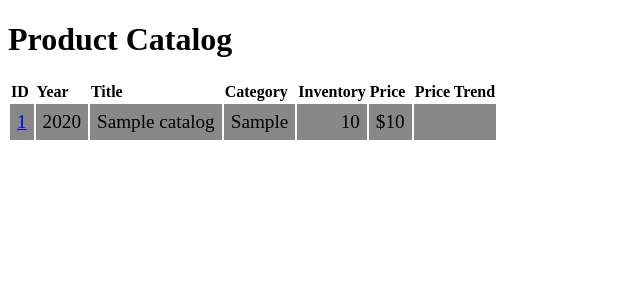
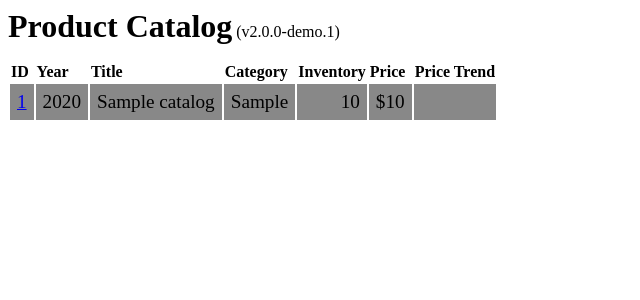
Before and after one commit to PrahladKulkarni/aws, a Spring app: page /product_list in a window 1280 px wide. Shown: the top 300 px of the page, without its empty margins (0-640 px from the left). Run offline with Thymeleaf, Linux system fonts and the light colour scheme; the template is opened without the code that fills it: most values are stand-ins (such as "Sample title", 1, 10 or a date in 2020); data that the repository does not hold is empty.

Commit message:
Latest version of the ProductCatalogUI application code

```diff
--- a/application/ProductCatalogUI/src/main/java/com/aws/vokunev/prodcatalog/controller/LogoutController.java
+++ b/application/ProductCatalogUI/src/main/java/com/aws/vokunev/prodcatalog/controller/LogoutController.java
@@ -17,7 +17,8 @@ import org.springframework.web.bind.annotation.GetMapping;
 
 /**
  * This controller handles the logout sequence for the Cognito User
- * Pool-authenticated user.
+ * Pool-authenticated user in accordance with:
+ * https://docs.aws.amazon.com/elasticloadbalancing/latest/application/listener-authenticate-users.html#authentication-logout
  */
 @Controller
 public class LogoutController {
--- a/application/ProductCatalogUI/src/main/java/com/aws/vokunev/prodcatalog/controller/ProductCatalogController.java
+++ b/application/ProductCatalogUI/src/main/java/com/aws/vokunev/prodcatalog/controller/ProductCatalogController.java
@@ -43,6 +43,7 @@ public class ProductCatalogController {
         // Retrieve the list of catalog items
         List<CatalogItem> catalog = productDataAccessor.getProductCatalog(config.getServiceEndpointProductList());
         LOGGER.info("Retrieved {} items", catalog.size());
+
         // Make the list available to the view
         model.addAttribute("catalog", catalog);
 
@@ -60,6 +61,7 @@ public class ProductCatalogController {
         // Retrieve a product for the provided id
         Product product = productDataAccessor.getProduct(config.getServiceEndpointProductDetails(), productId);
         LOGGER.info("Retrieved product: {}", product);
+
         // Make the list available to the view
         model.addAttribute("product", product);
 
@@ -80,7 +82,10 @@ public class ProductCatalogController {
         // Make the application configuration available to the view
         model.addAttribute("config", config);
 
+        // Initialize application permissions based on the combination of the access
+        // token and the application configuration data
         ApplicationPermissions permissions = new ApplicationPermissions(token, config);
+
         // Make the application permissions available to the view
         model.addAttribute("permissions", permissions);
 
--- a/application/ProductCatalogUI/src/main/resources/templates/product_list.html
+++ b/application/ProductCatalogUI/src/main/resources/templates/product_list.html
@@ -11,6 +11,10 @@
         table tbody tr:nth-child(even) {
             background-color: [[${config.itemColor}]];
             color: black;
+        }
+
+        table {
+            padding-top: 15px;
         }
 
         table td {
@@ -38,6 +42,11 @@
             color: blue;
             text-decoration: line-through;
         }
+
+        h1, div#version {
+            display: inline;
+        }
+
     </style>
     <title>Sample Application - Product Catalog</title>
 </head>
@@ -46,6 +55,7 @@
     <div th:replace="fragments.html :: logout" />
     <div th:replace="fragments.html :: metadata" />
     <h1>Product Catalog</h1>
+    <div id="version">(v2.0.0-demo.1)</div>
     <table>
         <th>ID</th>
         <th>Year</th>
```
Also changed, not shown: application/ProductCatalogUI/README.md (added), application/ProductCatalogUI/src/main/resources/templates/logout.html (deleted).
